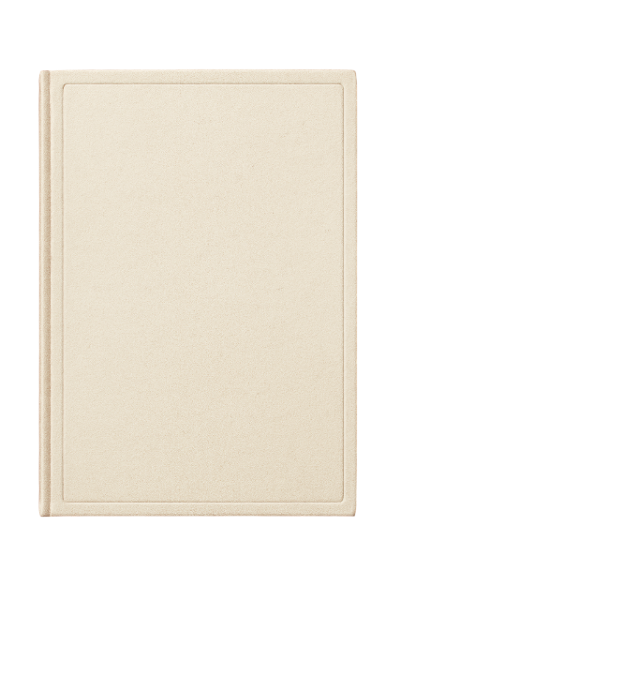
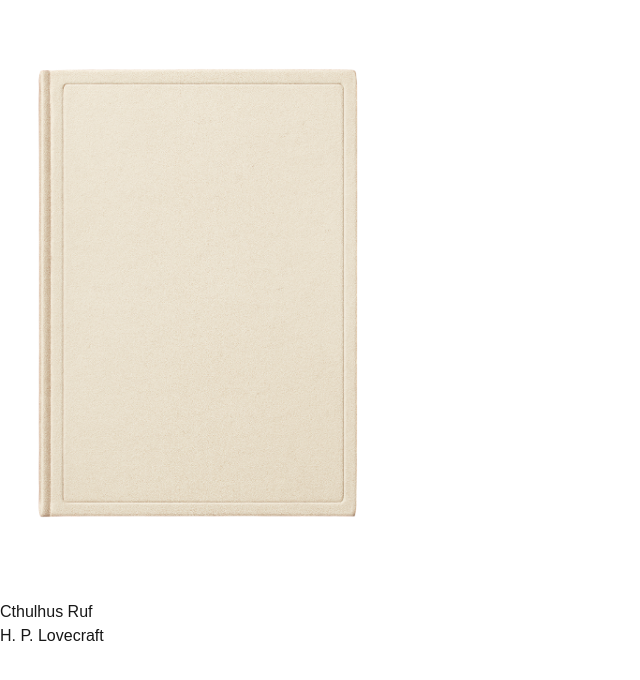
Before and after one commit to Bfw72886/project-library, a Next.js app: page / in a window 1280 px wide. Shown: the top 680 px of the page, without its empty margins (0-640 px from the left). Built offline with nearby package versions, Linux system fonts and the light colour scheme.

Commit message:
Add Book component and test it on page.tsx

```diff
--- a/app/lib/data.ts
+++ b/app/lib/data.ts
@@ -22,13 +22,13 @@ export class BookData {
   }
 }
 
-export const addBookToLibrary = (
+export function addBookToLibrary(
   title: string,
   author: string,
   pageCount: number,
   isRead: boolean
-) => {
+) {
   myLibrary.push(
     new BookData(crypto.randomUUID(), title, author, pageCount, isRead)
   );
-};
+}
--- a/app/page.tsx
+++ b/app/page.tsx
@@ -1,9 +1,17 @@
 import Image from 'next/image';
+import Book from '@/app/ui/Book';
 
 export default function Home() {
   return (
     <div>
       <Image src="/book.png" alt="book" width={400} height={600} />
+      <Book
+        id="hehe"
+        title="Cthulhus Ruf"
+        author="H. P. Lovecraft"
+        pageCount={464}
+        isRead={true}
+      ></Book>
     </div>
   );
 }
--- /dev/null
+++ b/app/ui/Book.tsx
@@ -0,0 +1,10 @@
+import { BookData, addBookToLibrary, myLibrary } from '@/app/lib/data';
+
+export default function Book(bookData: BookData) {
+  return (
+    <>
+      <h1>{bookData.title}</h1>
+      <p>{bookData.author}</p>
+    </>
+  );
+}
```
